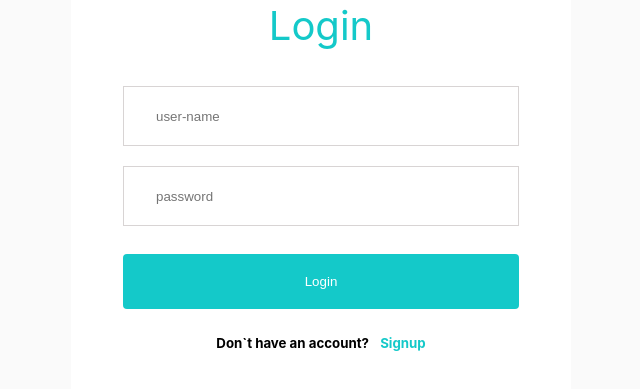
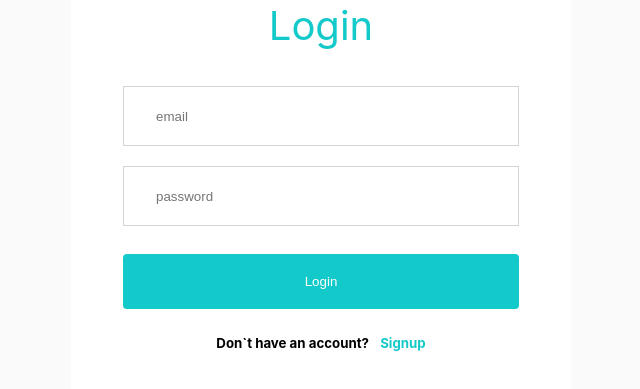
Before and after one commit to liegeubani/my-diar, a React (Create React App) app: page /login in a window 1280 px wide. Shown: the part 197-586 px from the top of the page, without its empty margins (319-959 px from the left). Built offline with nearby package versions, Linux system fonts and the light colour scheme.

Commit message:
implement login validation

```diff
--- a/package.json
+++ b/package.json
@@ -14,7 +14,8 @@
     "react-scripts": "3.4.3",
     "redux": "^4.0.5",
     "redux-devtools-extension": "^2.13.8",
-    "redux-thunk": "^2.3.0"
+    "redux-thunk": "^2.3.0",
+    "validator": "^13.1.17"
   },
   "scripts": {
     "start": "react-scripts start",
--- a/src/Components/login.jsx
+++ b/src/Components/login.jsx
@@ -1,49 +1,81 @@
-import React from 'react';
-import { Link } from 'react-router-dom'
-import '../Css/login.css'
+import React, { Component } from 'react';
+import { Link } from 'react-router-dom';
+import validator from 'validator';
+import '../Css/login.css';
 
-class Login extends React.Component {
+class Login extends Component {
   state = {
-        userName: '',
-        userPassword: '',
-        user: []
+    email: '',
+    password: '',
+    errors: {
+      email: '',
+      password: '',
+    },
+  };
 
+  handleInput = (event) => {
+    const { name, value } = event.target;
+    const { errors, email, password } = this.state;
+    this.setState({ [name]: value });
+
+    switch (name) {
+      case 'email':
+        errors.email = validator.isEmail(email) ? '' : 'please enter a valid email';
+      case 'password':
+        errors.password = validator.isLength(password, { min: 6 })
+          ? ''
+          : `password shouldn't be less than 6 character`;
     }
+  };
 
-    handleUsername = (e) => {
-        this.setState({ userName: e.target.value })
-    }
+  handleSubmit = (event) => {
+    event.preventDefault();
+  };
 
-    handleUserpassword = (e) => {
-        this.setState({ userPassword: e.target.value })
-    }
-    onSubmit = (e) => {
-        e.preventDefault()
-        this.setState({ userUpdate: this.state.user })
-    }
   render() {
-        const { userName, userPassword } = this.state
-        console.log(this.state)
+    const { email, password, errors } = this.state;
+    console.log(this.state);
+
     return (
-            <div className="main-container" >
-                <header className="formHeader">My Dairy</header>
+      <div className='main-container'>
+        <header className='formHeader'>My Dairy</header>
 
-                <form className="formbody" onSubmit={this.onSubmit}>
-                    <header className="header-text">Login</header>
-                    <div className="loginform">
-                        <input type="text" value={userName} onChange={this.handleUsername} placeholder='user-name' required />
-                        <input type="password" value={userPassword} onChange={this.handleUserpassword} placeholder='password' required />
-                        <input type="submit" value="Login" />
-                        <div className="footer">
+        <form className='formbody' onSubmit={this.handleSubmit}>
+          <header className='header-text'>Login</header>
+          <div className='loginform'>
+            <label htmlFor='email'>{errors.email}</label>
+            <input
+              type='text'
+              value={email}
+              onChange={this.handleInput}
+              placeholder='email'
+              name='email'
+              required
+            />
+            <label htmlFor='passord'>{errors.password}</label>
+            <input
+              type='password'
+              value={password}
+              onChange={this.handleInput}
+              placeholder='password'
+              name='password'
+              required
+            />
+            <input type='submit' value='Login' />
+            <div className='footer'>
               <h5>
-                                Don`t have an account? <Link to="/sign-up" className="signuplink" > Signup </Link>
+                Don`t have an account?{' '}
+                <Link to='/sign-up' className='signuplink'>
+                  {' '}
+                  Signup{' '}
+                </Link>
               </h5>
             </div>
           </div>
         </form>
       </div>
-        )
-    };
-};
+    );
+  }
+}
 
 export default Login;
```
Also changed, not shown: 1 other file (tests, documents, lock files or other folders). Lines whose indentation alone changed are shown as unchanged.
